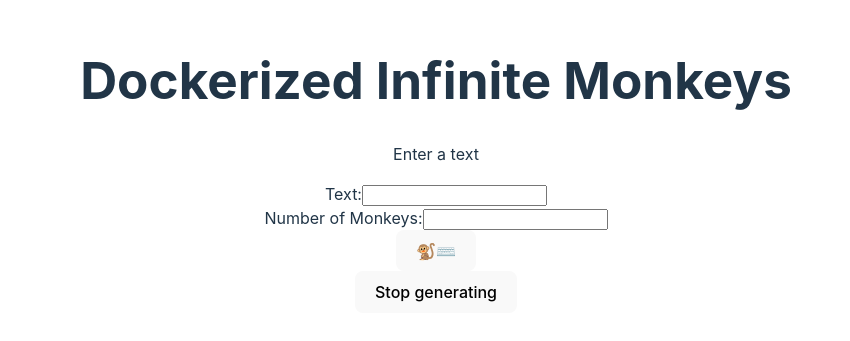
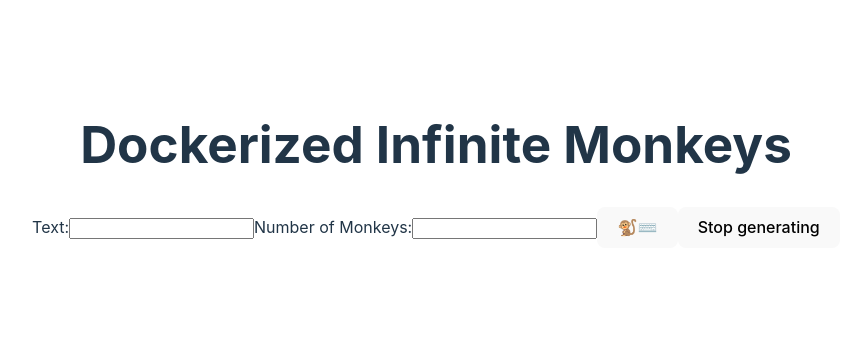
Before and after one commit to Jeanpefe/dockerized-infinite-monkeys, a React (Vite) app: page / in a window 1280 px wide. Shown: the part 235-576 px from the top of the page, without its empty margins (204-1054 px from the left). Built offline with nearby package versions, Linux system fonts and the light colour scheme.

Commit message:
style: display form fields and text on the same line

```diff
--- a/src/App.tsx
+++ b/src/App.tsx
@@ -23,8 +23,8 @@ function App() {
   return (
     <>
       <h1>Dockerized Infinite Monkeys</h1>
-      <p>Enter a text</p>
-      <form onSubmit={handleSubmit}>
+	  <section style={{'display': 'flex', 'flexDirection': 'row', 'alignItems': 'center', 'justifyContent': 'center'}}>
+      <form onSubmit={handleSubmit} style={{'display': 'flex', 'flexDirection': 'row', 'alignItems': 'center', 'justifyContent': 'center'}}>
         <div>
           <label>Text:</label>
           <input type="text" ref={inputTextRef} />
@@ -36,7 +36,8 @@ function App() {
         <button disabled={generate}>🐒⌨️</button>
       </form>
       <button onClick={() => setGenerate(false)}>Stop generating</button>
-      <section style={{ "display": "flex", "gap": "2rem", "flexDirection": "column" }}>
+      </section>
+	  <section style={{ "display": "flex", "gap": "2rem", "flexDirection": "column" }}>
         {
           Array.from({ length: inputNumberOfMonkeys }).map((_, index) => (
             <MonkeyText key={index} inputText={inputText} generate={generate} />
```
Also changed, not shown: src/components/MonkeyText.tsx (line endings or trailing spaces).
